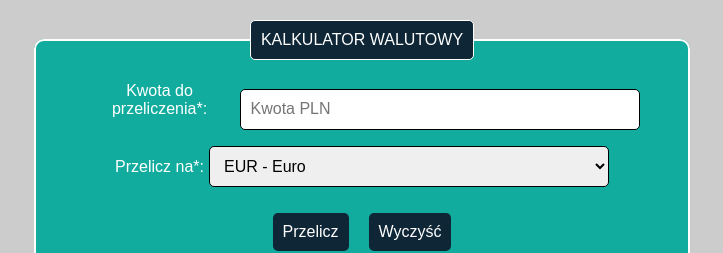
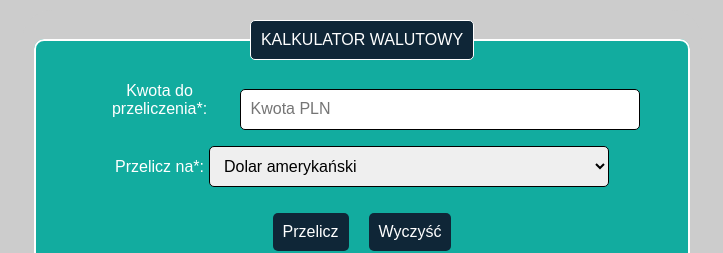
Before and after one commit to Ewelina-EN/currency-converter-react, a React (Create React App) app: page / in a window 1280 px wide. Shown: the top 253 px of the page, without its empty margins (278-1001 px from the left). Built offline with nearby package versions, Linux system fonts and the light colour scheme; a web font is replaced by a local one.

Commit message:
changes in currency file

```diff
--- a/src/Currency/index.js
+++ b/src/Currency/index.js
@@ -1,16 +1,24 @@
 import React from "react";
 import "./style.css";
+import { currencies } from './currencies';
 
 
 
-const Currency = (props) => (
+const Currency = ({ currency, setCurrency }) => (
   <label>
     <span className="labelText">Przelicz na*:</span>
-
-    <select className="field">
-      <option value="SEK" className="rateSEK">SEK - Korona szwedzka</option>
-      <option value="EUR" selected className="rateEUR">EUR - Euro</option>
-      <option value="USD" className="rateUSD">USD - Dolar amerykański</option>
+    <select
+      className="field"
+      value={currency}
+    >
+      {currencies.map((currency => (
+        <option
+          key={currency.short}
+          value={currency.short}
+        >
+          {currency.name}
+        </option>
+      )))}
     </select>
   </label>
 )
```
